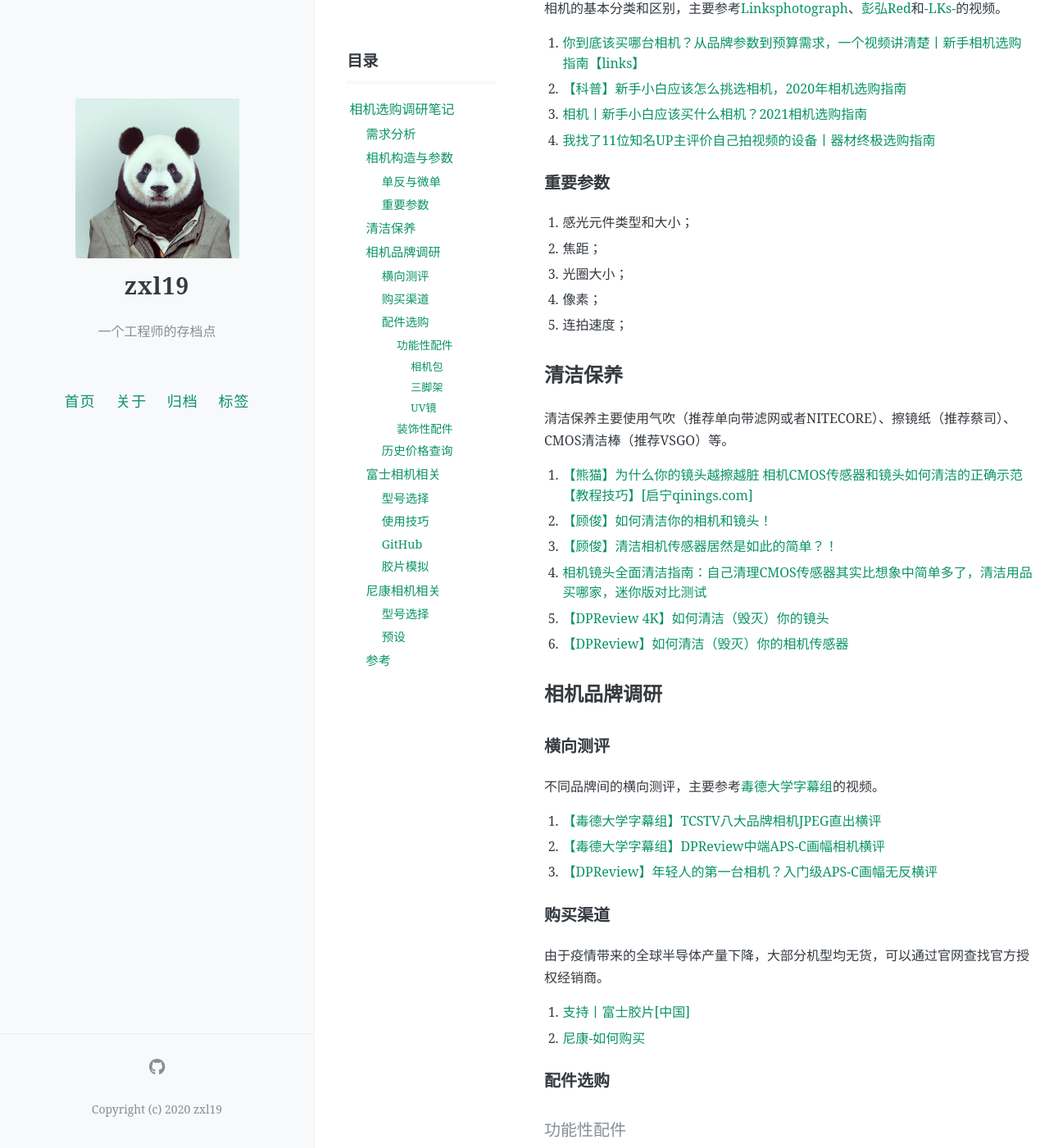
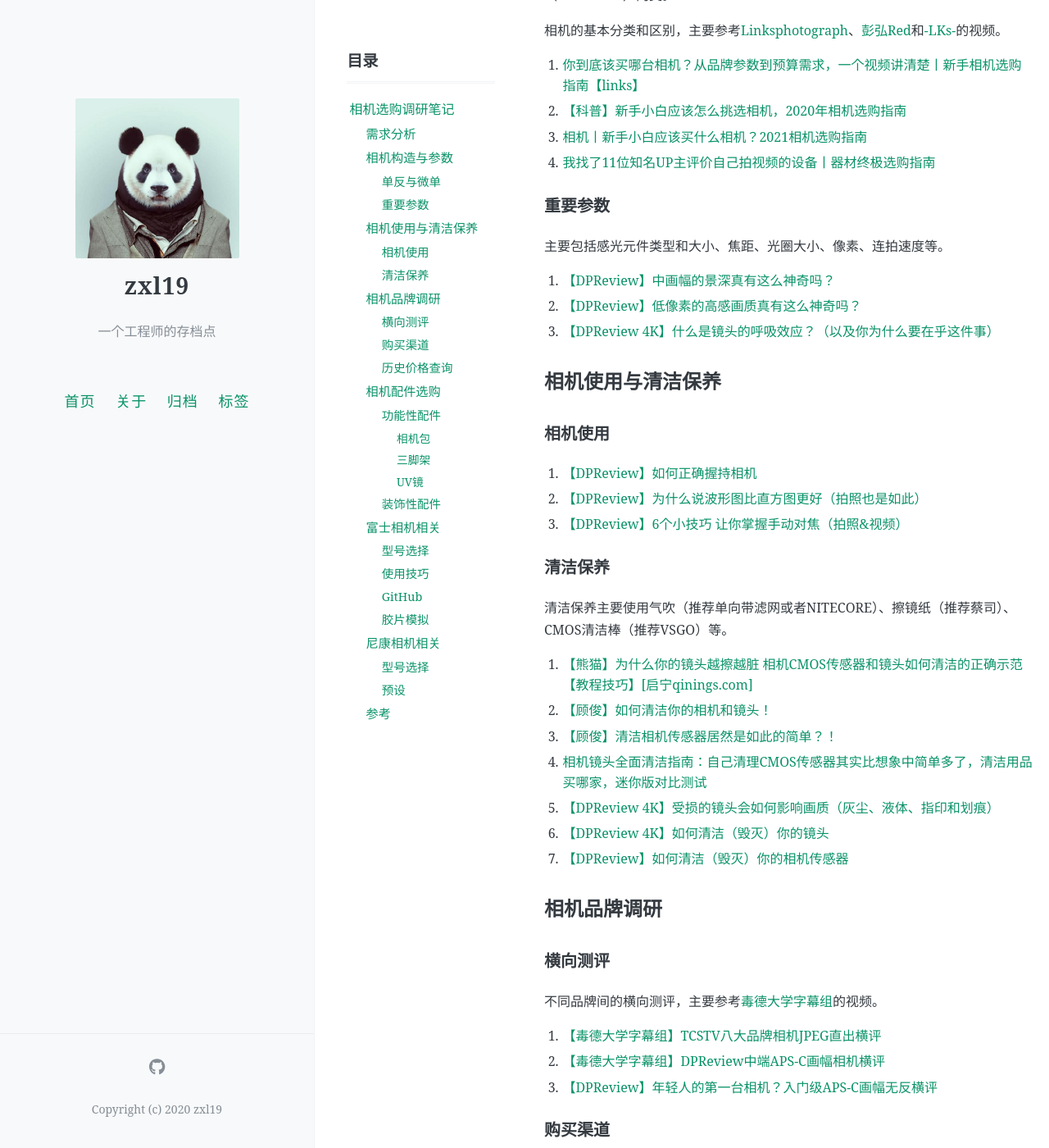
Before and after one commit to zxl19/zxl19.github.io, a Jekyll site: the page built from _posts/2021-10-29-camera-note.md, in a window 1280 px wide and 1400 px high, scrolled down 761 px. Shown: the whole window at 82% size. Built offline with Jekyll 4.4.1, drawn with Linux system fonts in a browser that asks for light colours; comment, search, counter and statistics services are not loaded; some of the changed text lies outside the part shown.

Commit message:
Update 2021-10-29-camera-note.md

```diff
--- a/_posts/2021-10-29-camera-note.md
+++ b/_posts/2021-10-29-camera-note.md
@@ -9,7 +9,7 @@ toc: true
 pinned: false
 ---
 
-我的相机选购调研笔记，包括需求分析、相机构造与参数的选择、清洁保养方式等。
+我的相机选购调研笔记，包括需求分析、相机构造与参数的选择、相机使用与清洁保养等。
 
 <!-- more -->
 
@@ -36,7 +36,7 @@ pinned: false
 
 按照结构，相机可以分为单反（Digital Single Lens Reflex，DSLR）和微单（mirrorless）两类。
 
-相机的基本分类和区别，主要参考[Linksphotograph](https://space.bilibili.com/3816626/)、[彭弘Red](https://space.bilibili.com/55801838/)和[-LKs-](https://space.bilibili.com/125526/)的视频。
+相机的基本分类和区别，主要参考[Linksphotograph](https://space.bilibili.com/3816626)、[彭弘Red](https://space.bilibili.com/55801838)和[-LKs-](https://space.bilibili.com/125526)的视频。
 
 1. [你到底该买哪台相机？从品牌参数到预算需求，一个视频讲清楚丨新手相机选购指南【links】](https://www.bilibili.com/video/BV1754y1D7eW)
 2. [【科普】新手小白应该怎么挑选相机，2020年相机选购指南](https://www.bilibili.com/video/BV1MK411W7mc)
@@ -45,13 +45,21 @@ pinned: false
 
 ### 重要参数
 
-1. 感光元件类型和大小；
-2. 焦距；
-3. 光圈大小；
-4. 像素；
-5. 连拍速度；
+主要包括感光元件类型和大小、焦距、光圈大小、像素、连拍速度等。
 
-## 清洁保养
+1. [【DPReview】中画幅的景深真有这么神奇吗？](https://www.bilibili.com/video/BV19S4y1k7m2)
+2. [【DPReview】低像素的高感画质真有这么神奇吗？](https://www.bilibili.com/video/BV1pi4y117rq)
+3. [【DPReview 4K】什么是镜头的呼吸效应？（以及你为什么要在乎这件事）](https://www.bilibili.com/video/BV1RX4y157kh)
+
+## 相机使用与清洁保养
+
+### 相机使用
+
+1. [【DPReview】如何正确握持相机](https://www.bilibili.com/video/BV1AG411x7ty)
+2. [【DPReview】为什么说波形图比直方图更好（拍照也是如此）](https://www.bilibili.com/video/BV1gr4y1b7nB)
+3. [【DPReview】6个小技巧 让你掌握手动对焦（拍照&视频）](https://www.bilibili.com/video/BV1WL4y1V7CQ)
+
+### 清洁保养
 
 清洁保养主要使用气吹（推荐单向带滤网或者NITECORE）、擦镜纸（推荐蔡司）、CMOS清洁棒（推荐VSGO）等。
 
@@ -59,8 +67,9 @@ pinned: false
 2. [【顾俊】如何清洁你的相机和镜头！](https://www.bilibili.com/video/BV18b411n7u7)
 3. [【顾俊】清洁相机传感器居然是如此的简单？！](https://www.bilibili.com/video/BV1iQ4y1M7wz)
 4. [相机镜头全面清洁指南：自己清理CMOS传感器其实比想象中简单多了，清洁用品买哪家，迷你版对比测试](https://www.bilibili.com/video/BV1vR4y147T7)
-5. [【DPReview 4K】如何清洁（毁灭）你的镜头](https://www.bilibili.com/video/BV1Bz4y1Q7PZ)
-6. [【DPReview】如何清洁（毁灭）你的相机传感器](https://www.bilibili.com/video/BV1MY4y1b7Uh)
+5. [【DPReview 4K】受损的镜头会如何影响画质（灰尘、液体、指印和划痕）](https://www.bilibili.com/video/BV1za4y1Y75V)
+6. [【DPReview 4K】如何清洁（毁灭）你的镜头](https://www.bilibili.com/video/BV1Bz4y1Q7PZ)
+7. [【DPReview】如何清洁（毁灭）你的相机传感器](https://www.bilibili.com/video/BV1MY4y1b7Uh)
 
 ## 相机品牌调研
 
@@ -79,43 +88,47 @@ pinned: false
 1. [支持丨富士胶片[中国]](https://www.fujifilm.com.cn/cn/zh-hans/consumer/support)
 2. [尼康-如何购买](https://www.nikon.com.cn/sc_CN/where_to_buy/where_to_buy.page?lang=)
 
-### 配件选购
+### 历史价格查询
 
-#### 功能性配件
+通过查询历史价格走势确定相机的价格范围，在可接收价格范围内下单。
+
+1. [商品历史价格查询](http://www.hisprice.cn)
+2. [慢慢买](http://tool.manmanbuy.com/historylowest.aspx)
+3. [历史价格查询](http://www.lsjgcx.com)
+
+## 相机配件选购
+
+### 功能性配件
 
 主要包括相机包、三脚架、肩带、遮光罩、UV镜、专用手柄、热靴指柄等。肩带最好带快拆扣，方便取用。
 
-##### 相机包
+#### 相机包
 
 1. [【DPReview】单肩相机包横评](https://www.bilibili.com/video/BV14Y4y1L7Mt)
 2. [【DPReview】双肩相机包横评](https://www.bilibili.com/video/BV1ot4y1n7cq)
-3. [可以EDC的单肩摄影包！颜值高得不像实力派](https://www.bilibili.com/video/BV1Zw411f7xZ)
+3. [摄影包选购指南 - 旅行时如何安全携带摄影设备](https://www.bilibili.com/video/BV1354y1d7Ra)
+4. [可以EDC的单肩摄影包！颜值高得不像实力派](https://www.bilibili.com/video/BV1Zw411f7xZ)
 
-##### 三脚架
+#### 三脚架
 
 1. [如何挑选适合旅行的三脚架 - 旅行三脚架选购指南](https://www.bilibili.com/video/BV1UE411T7TJ)
 2. [【DPReview】胡子哥帮你挑大型旅行三脚架](https://www.bilibili.com/video/BV1NF411G7f7)
 3. [【DPReview】摄影脚架 vs 视频脚架](https://www.bilibili.com/video/BV117411m7yv)
-4. [推荐一个三脚架-马小路ET2541，我的惨痛经历告诉你买三脚架别再花冤枉钱了](https://www.bilibili.com/video/BV1e5411L7rz)
-5. [强烈推荐，399元超级性价比便携三脚架极马小路C15I，别错过这车了](https://www.bilibili.com/video/BV1uq4y1u7bN)
-6. [都说让我试试马小路三脚架，我用了并且还爱上了](https://www.bilibili.com/video/BV1sU4y1n7Py)
+4. [【DPReview】如何选择正确的三脚架云台：球形、三向、齿轮](https://www.bilibili.com/video/BV1hY4y137hR)
+5. [推荐一个三脚架-马小路ET2541，我的惨痛经历告诉你买三脚架别再花冤枉钱了](https://www.bilibili.com/video/BV1e5411L7rz)
+6. [强烈推荐，399元超级性价比便携三脚架极马小路C15I，别错过这车了](https://www.bilibili.com/video/BV1uq4y1u7bN)
+7. [都说让我试试马小路三脚架，我用了并且还爱上了](https://www.bilibili.com/video/BV1sU4y1n7Py)
 
-##### UV镜
+#### UV镜
 
 1. [老生常谈—我们到底需不需要给镜头装UV镜？-翔宇情的文章-知乎](https://zhuanlan.zhihu.com/p/43656792)
 
-#### 装饰性配件
+### 装饰性配件
 
 主要包括快门按钮、相机皮套等。一般来说，不推荐买相机皮套，会与光圈环和翻转屏干涉。
 
 1. [【富士XT4】不一定提升创造力但能帮你避坑の配件分享](https://www.bilibili.com/video/BV1ii4y1u7eK)
 2. [【富士X100V】一台没有女孩不爱的相机丨必买的复古配件](https://www.bilibili.com/video/BV1Mb4y167oK)
-
-### 历史价格查询
-
-通过查询历史价格走势确定相机的价格范围，在可接收价格范围内下单。
-
-1. [慢慢买](http://tool.manmanbuy.com/historylowest.aspx)
 
 ## 富士相机相关
 
@@ -125,7 +138,7 @@ pinned: false
 
 ### 型号选择
 
-型号选择参考，主要参考[毒德大学字幕组](https://space.bilibili.com/8990248)和[摄影师EDI](https://space.bilibili.com/84480709/)的视频
+型号选择参考，主要参考[毒德大学字幕组](https://space.bilibili.com/8990248)和[摄影师EDI](https://space.bilibili.com/84480709)的视频
 
 1. [【DPReview 4K】富士Fujifilm X-S10测评](https://www.bilibili.com/video/BV17K411P7Ek)
 2. [【DPReview 4K】中端APS-C对决！索尼α6400富士X-S10对比测评](https://www.bilibili.com/video/BV1ty4y1t7c4)
@@ -154,8 +167,8 @@ pinned: false
 ### 胶片模拟
 
 1. [胶片模拟丨全18种胶片模拟模式完整对比-富士数码影像的文章-知乎](https://zhuanlan.zhihu.com/p/338421522)
-2. [Fuji X Weekly](https://fujixweekly.com/)
-3. [F16.click](https://www.f16.click/)
+2. [Fuji X Weekly](https://fujixweekly.com)
+3. [F16.click](https://www.f16.click)
 
 ## 尼康相机相关
 
```
